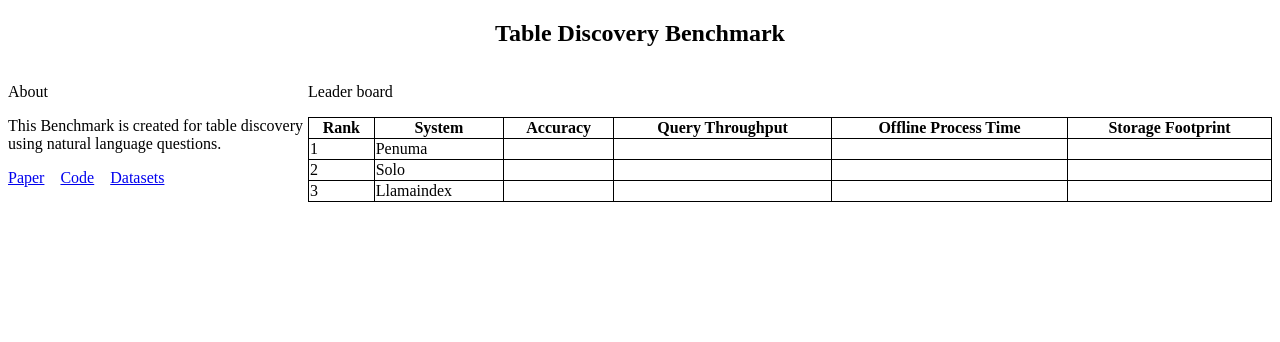
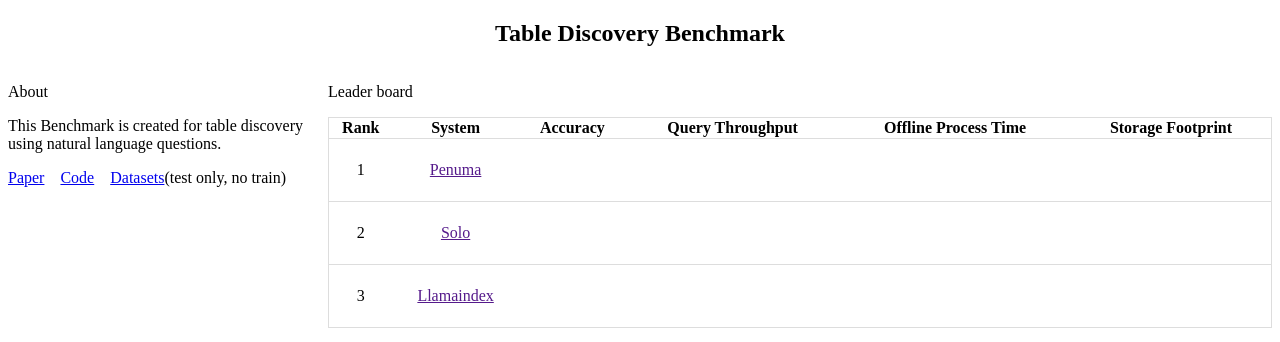
Before and after one commit to TheDataStation/pneuma_benchmark, a plain HTML site: page index.html in a window 1280 px wide. Drawn offline with Linux system fonts and the light colour scheme.

Commit message:
update style

```diff
--- a/index.html
+++ b/index.html
@@ -2,15 +2,25 @@
 <html>
 <head>
 <style>
-    table, td, th {
-        border: 1px solid;
+    td, th {
+        border: 1px #dddddd;
     }
     .text_center {
         text-align: center;
     }
+    tr {
+        border-bottom: 1px solid #dddddd;
+        border-collapse: collapse;
+    }
+    td {
+        height: 60px;
+        text-align: center;
+    }
+
     table {
         width: 100%;
         border-collapse: collapse;
+        border: 1px solid #dddddd;
     }
     </style>
 </head>
@@ -25,9 +35,9 @@
         &nbsp;&nbsp;
         <a href="url">Code</a>
         &nbsp;&nbsp;
-        <a href="./dataset.html" target="_blank">Datasets</a>
+        <a href="./dataset.html" target="_blank">Datasets</a>(test only, no train)
     </div>
-    <div style="margin-left: 300px;">
+    <div style="margin-left: 320px;">
         <p>Leader board</p>
         <table>
             <tr>
@@ -40,7 +50,7 @@
             </tr>
             <tr>
                 <td>1</td>
-                <td>Penuma</td>
+                <td><a href="">Penuma</a></td>
                 <td></td>
                 <td></td>
                 <td></td>
@@ -48,7 +58,7 @@
             </tr>
             <tr></tr>
                 <td>2</td>
-                <td>Solo</td>
+                <td><a href="">Solo</a></td>
                 <td></td>
                 <td></td>
                 <td></td>
@@ -56,7 +66,7 @@
             </tr>
             <tr></tr>
                 <td>3</td>
-                <td>Llamaindex</td>
+                <td><a href="">Llamaindex</a></td>
                 <td></td>
                 <td></td>
                 <td></td>
```
